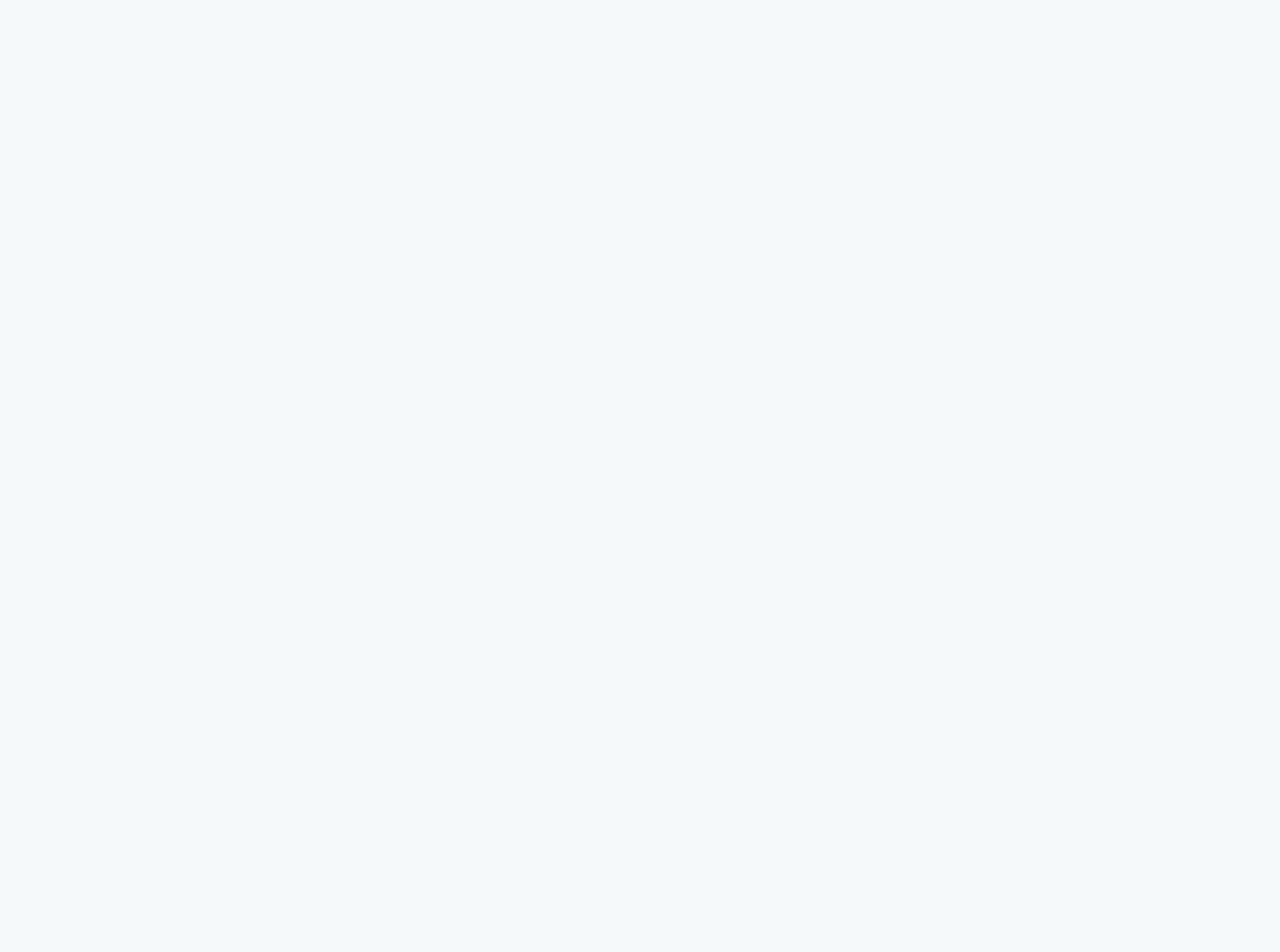
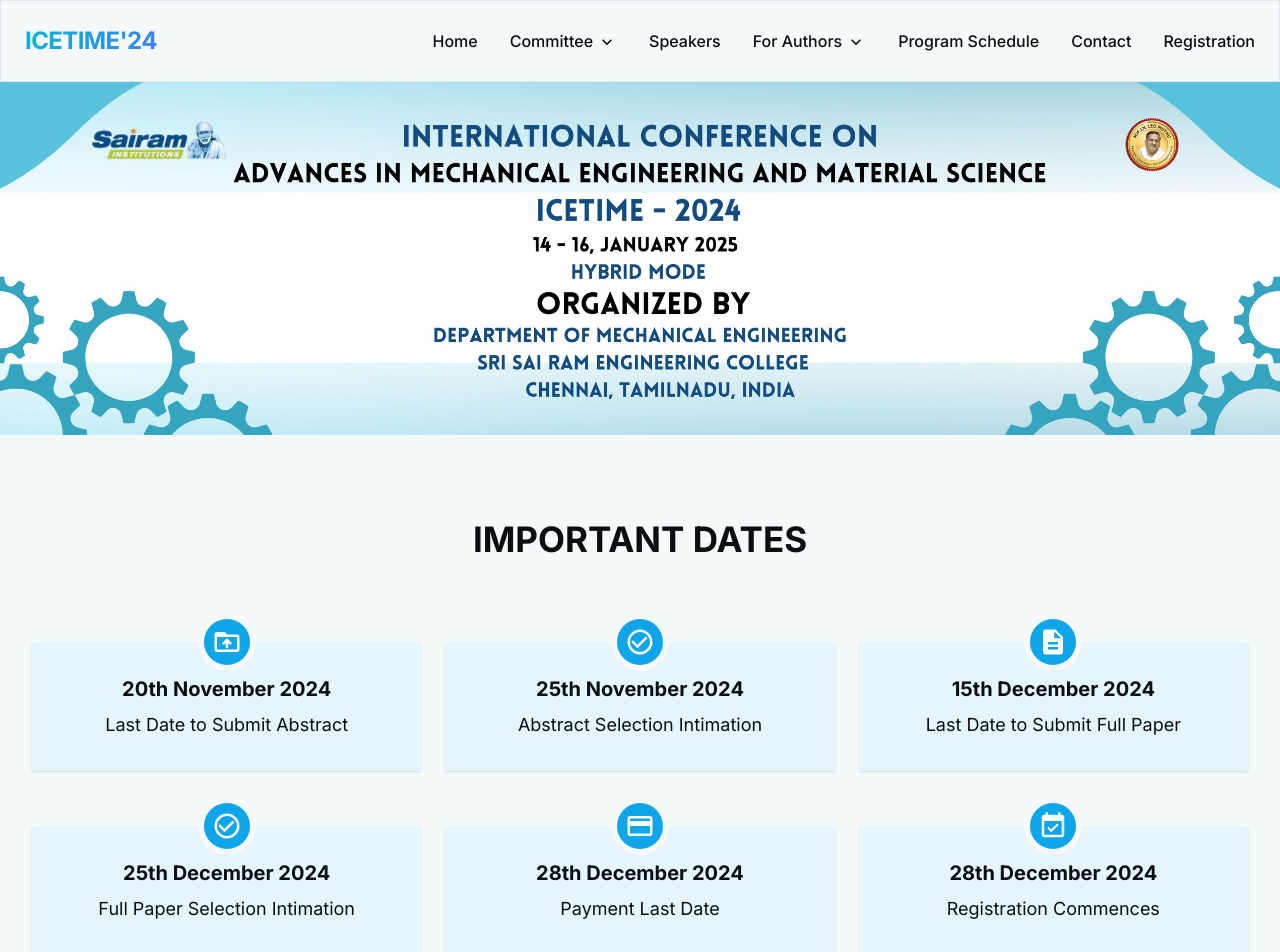
Before and after one commit to Aswin-04/ICETIME-24, a React (Vite) app: page /for-authors/important-dates in a window 1280 px wide. Shown: the top 952 px of the page. Before the commit the page ends 800 px from the top, so only its background shows below. Built offline with nearby package versions, Linux system fonts and the light colour scheme; a web font is replaced by a local one.

Commit message:
complete important dates

```diff
--- a/src/components/Navbar.jsx
+++ b/src/components/Navbar.jsx
@@ -38,7 +38,7 @@ const Navbar = () => {
   };
 
   return (
-    <nav className="sticky top-0 left-0 w-full bg-bgd border border-gray-200">
+    <nav className="sticky top-0 left-0 w-full bg-bgd border border-gray-200 z-50">
       {/* Mobile Screen */}
       <div className="lg:hidden py-6 px-4 flex justify-between items-center">
         <div className="text-2xl font-bold tracking-tight text-transparent bg-clip-text bg-gradient-to-r from-cyan-500 to-blue-500">ICETIME&apos;24</div>
--- a/src/constants/index.js
+++ b/src/constants/index.js
@@ -1,4 +1,10 @@
 import { clgImg, departmentImg } from "../assets/images";
+import DriveFolderUploadIcon from '@mui/icons-material/DriveFolderUpload';
+import CheckCircleOutlineIcon from '@mui/icons-material/CheckCircleOutline';
+import DescriptionIcon from '@mui/icons-material/Description';
+import CreditCardIcon from '@mui/icons-material/CreditCard';
+import EventAvailableIcon from '@mui/icons-material/EventAvailable';
+import AccessTimeIcon from '@mui/icons-material/AccessTime';
 
 export const navItems = [
   { label: "Home", href: "/" },
@@ -287,3 +293,41 @@ export const organizingCommittee = [
     ]
   }
 ]
+
+export const importantDates = [
+  {
+    deadline: "Last Date to Submit Abstract",
+    date: "20th November 2024",
+    icon: DriveFolderUploadIcon
+  },
+  {
+    deadline: "Abstract Selection Intimation",
+    date: "25th November 2024",
+    icon: CheckCircleOutlineIcon
+  },
+  {
+    deadline: "Last Date to Submit Full Paper",
+    date: "15th December 2024",
+    icon: DescriptionIcon
+  },
+  {
+    deadline: "Full Paper Selection Intimation",
+    date: "25th December 2024",
+    icon: CheckCircleOutlineIcon
+  },
+  {
+    deadline: "Payment Last Date",
+    date: "28th December 2024",
+    icon: CreditCardIcon
+  },
+  {
+    deadline: "Registration Commences",
+    date: "28th December 2024",
+    icon: EventAvailableIcon
+  },
+  {
+    deadline: "Registration Ends",
+    date: "12th January 2025",
+    icon: AccessTimeIcon
+  }
+];
--- a/src/pages/ImportantDates.jsx
+++ b/src/pages/ImportantDates.jsx
@@ -1,10 +1,43 @@
+import Navbar from "../components/Navbar";
+import Footer from "../components/Footer";
+import MainPoster from "../components/MainPoster";
+import { importantDates } from "../constants";
+import Heading from '../components/Heading'
 
 const ImportantDates = () => {
   return (
     <div>
+      <Navbar />
+      <MainPoster />
 
+      <div className="my-10">
+        <Heading title={'Important Dates'}/>
+
+      </div>
+      <section className="max-container px-8 mb-20 grid gap-6 grid-cols-1 sm:grid-cols-2 lg:grid-cols-3">
+        {importantDates.map((item, index) => (
+          <div
+            key={index}
+            className="bg-sky-100/70 shadow p-8 relative flex flex-col items-center justify-center text-center gap-2 mb-8 min-h-[30px]" // Set min height here
+          >
+
+            <span className="absolute -top-[30px] rounded-full border-[6px] border-bgd bg-sky-500 p-2 flex items-center justify-center">
+              <item.icon sx={{ fontSize: 30, color: "white" }} />
+            </span>
+
+
+            <h4 className="font-bold text-xl max-xs:text-lg">
+              {item.date}
+            </h4>
+
+            <p className="text-lg max-xs:text-base">{item.deadline}</p>
+          </div>
+        ))}
+      </section>
+
+      <Footer />
     </div>
-  )
-}
+  );
+};
 
-export default ImportantDates
+export default ImportantDates;
--- a/tailwind.config.js
+++ b/tailwind.config.js
@@ -18,6 +18,7 @@ export default {
       },
 
       colors: {
+        'light-blue': 'rgb(241, 246, 254)',
         'tx': {
           DEFAULT: '#0a0f11',
           50: '#090e10',
```
